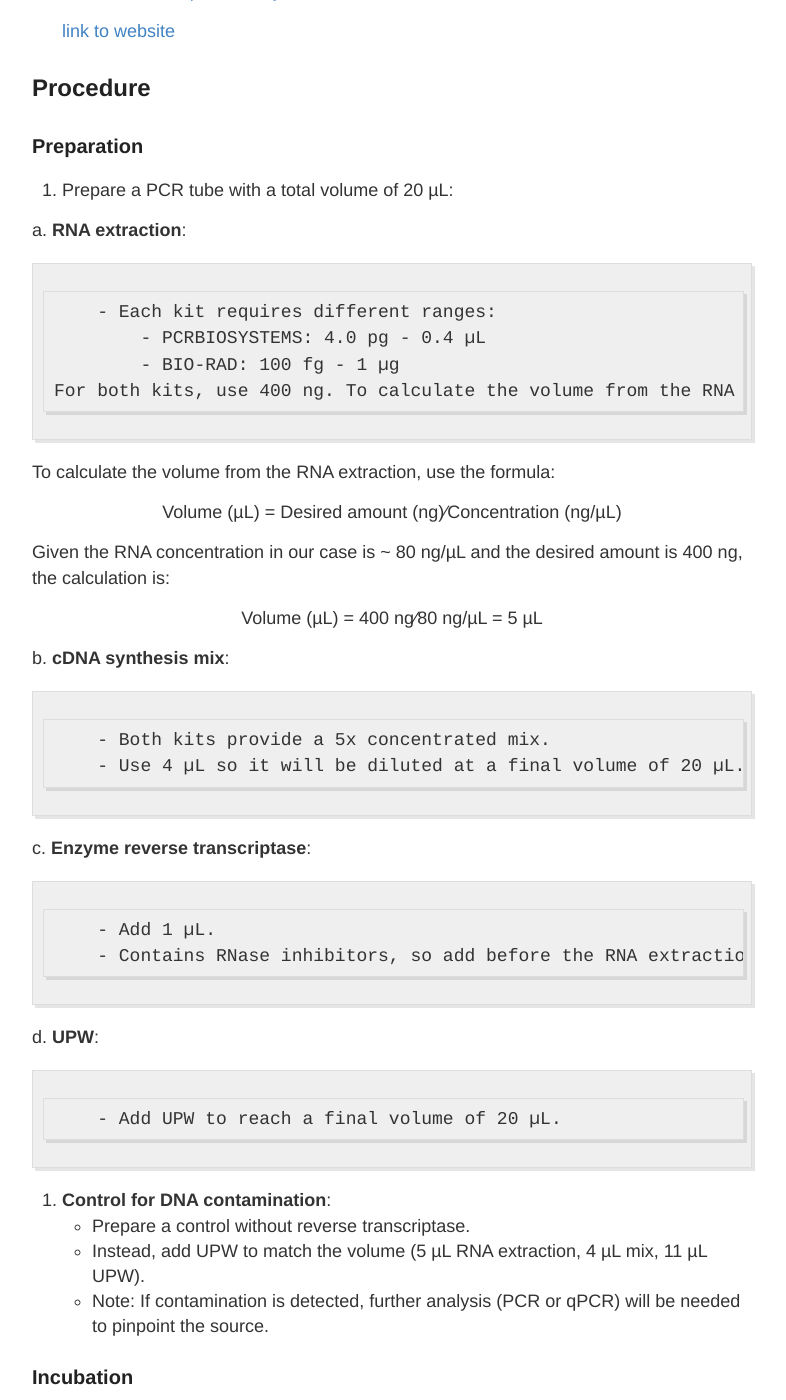
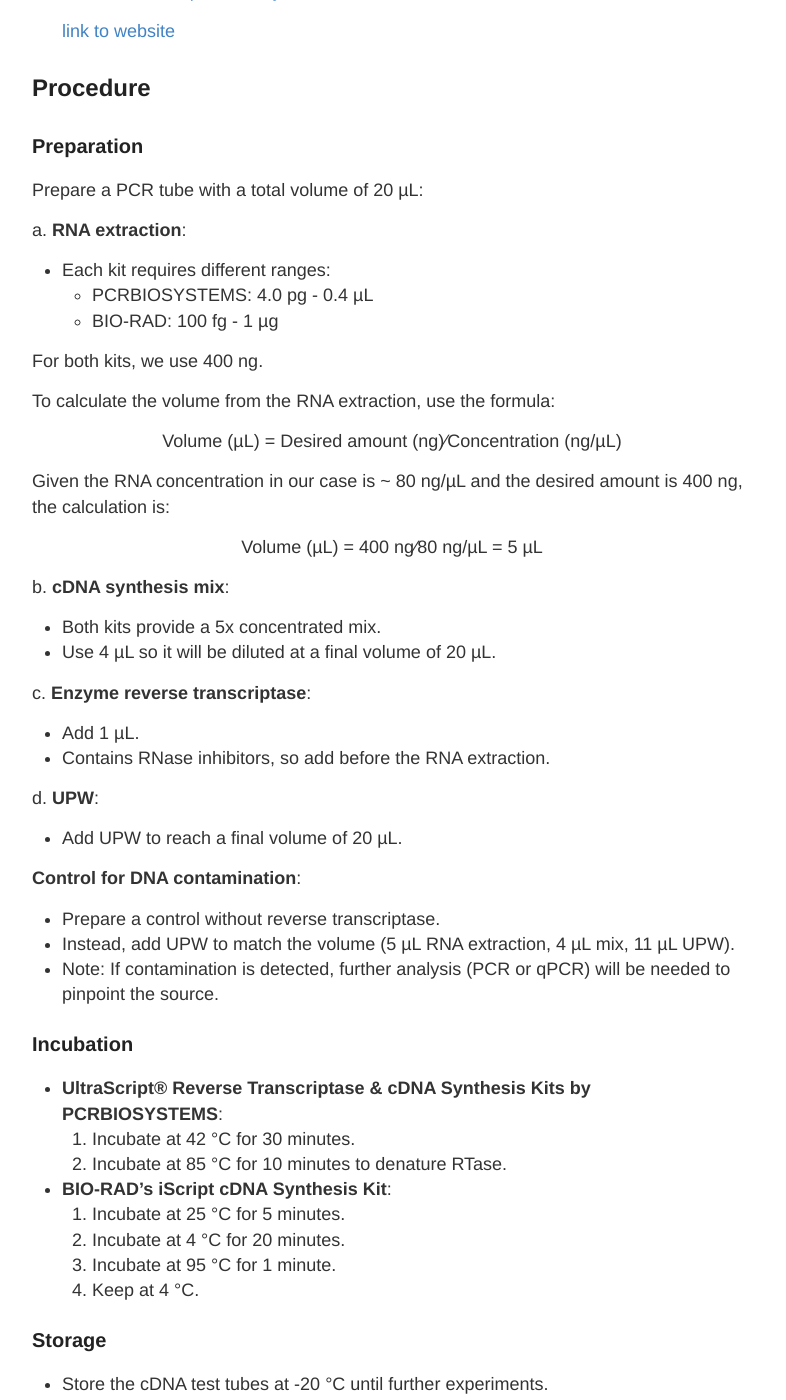
Before and after one commit to OfekRainish/OfekRainish_notebook, a Jekyll site: the page built from _posts/2024-07-24-cDNA Synthesis Protocol.md, in a window 1280 px wide and 1400 px high, scrolled down 565 px. Shown: the whole window, without its empty margins (248-1034 px from the left). Built offline with Jekyll 4.4.1, drawn with Linux system fonts in a browser that asks for light colours; our own code applies the rules of GitHub Pages for plain Markdown files; a file with an impossible date is left out.

Commit message:
Update 2024-07-24-cDNA Synthesis Protocol.md

```diff
--- a/_posts/2024-07-24-cDNA Synthesis Protocol.md
+++ b/_posts/2024-07-24-cDNA Synthesis Protocol.md
@@ -13,14 +13,15 @@ we used two kits to test the efficiency of each of them.
 ## Procedure
 
 ### Preparation
-1. Prepare a PCR tube with a total volume of 20 µL:
+Prepare a PCR tube with a total volume of 20 µL:
 
 a. **RNA extraction**:
 
-        - Each kit requires different ranges:
-            - PCRBIOSYSTEMS: 4.0 pg - 0.4 µL
-            - BIO-RAD: 100 fg - 1 µg
-    For both kits, use 400 ng. To calculate the volume from the RNA extraction, use the formula:
+- Each kit requires different ranges:
+    - PCRBIOSYSTEMS: 4.0 pg - 0.4 µL
+    - BIO-RAD: 100 fg - 1 µg
+
+For both kits, we use 400 ng.
 
 To calculate the volume from the RNA extraction, use the formula:
 
```
Also changed, not shown: other parts of _posts/2024-07-24-cDNA Synthesis Protocol.md (+11 -9 lines).
